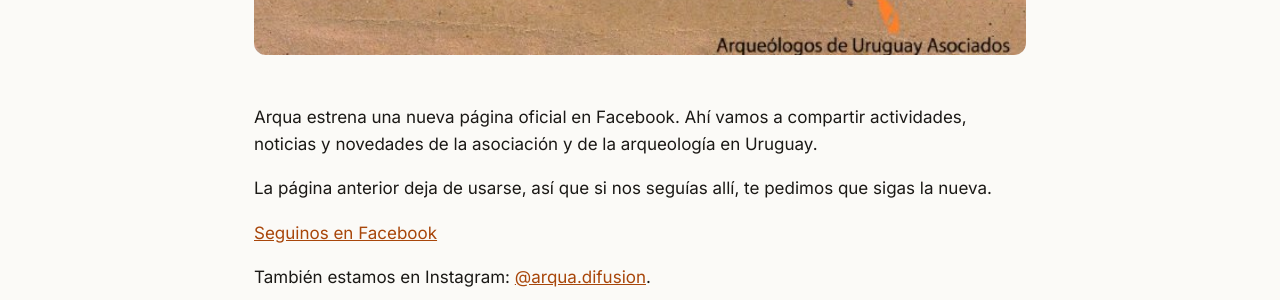
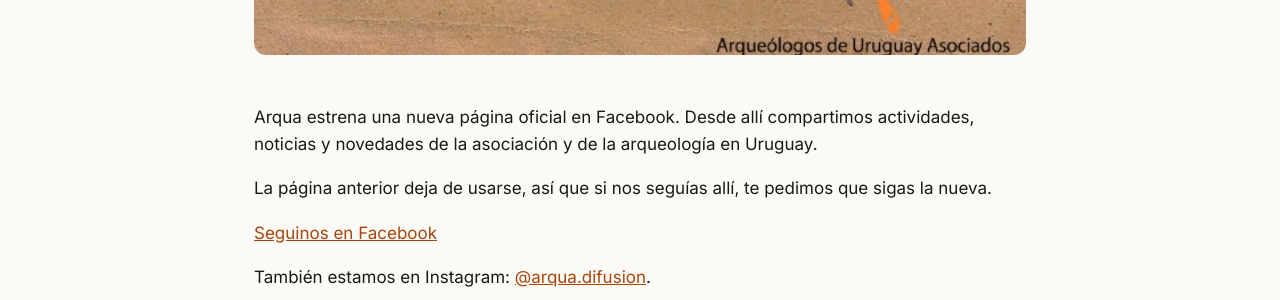
Before and after one commit to arqueologosuruguay/arqua-web, a Jekyll site: the page built from _novedades/2026-06-11-nueva-pagina-de-facebook.md, in a window 1280 px wide. Shown: the part 1249-1549 px from the top of the page. Built offline with Jekyll 4.4.1, drawn with Linux system fonts in a browser that asks for light colours.

Commit message:
Update 2026-06-11-nueva-pagina-de-facebook.md

```diff
--- a/_novedades/2026-06-11-nueva-pagina-de-facebook.md
+++ b/_novedades/2026-06-11-nueva-pagina-de-facebook.md
@@ -7,7 +7,7 @@ imagen_texto: "Afiche: nueva página de Facebook de Arqua"
 resumen: "Estrenamos una página oficial en Facebook. La anterior deja de usarse."
 ---
 
-Arqua estrena una nueva página oficial en Facebook. Ahí vamos a compartir actividades, noticias y novedades de la asociación y de la arqueología en Uruguay.
+Arqua estrena una nueva página oficial en Facebook. Desde allí compartimos actividades, noticias y novedades de la asociación y de la arqueología en Uruguay.
 
 La página anterior deja de usarse, así que si nos seguías allí, te pedimos que sigas la nueva.
 
```
